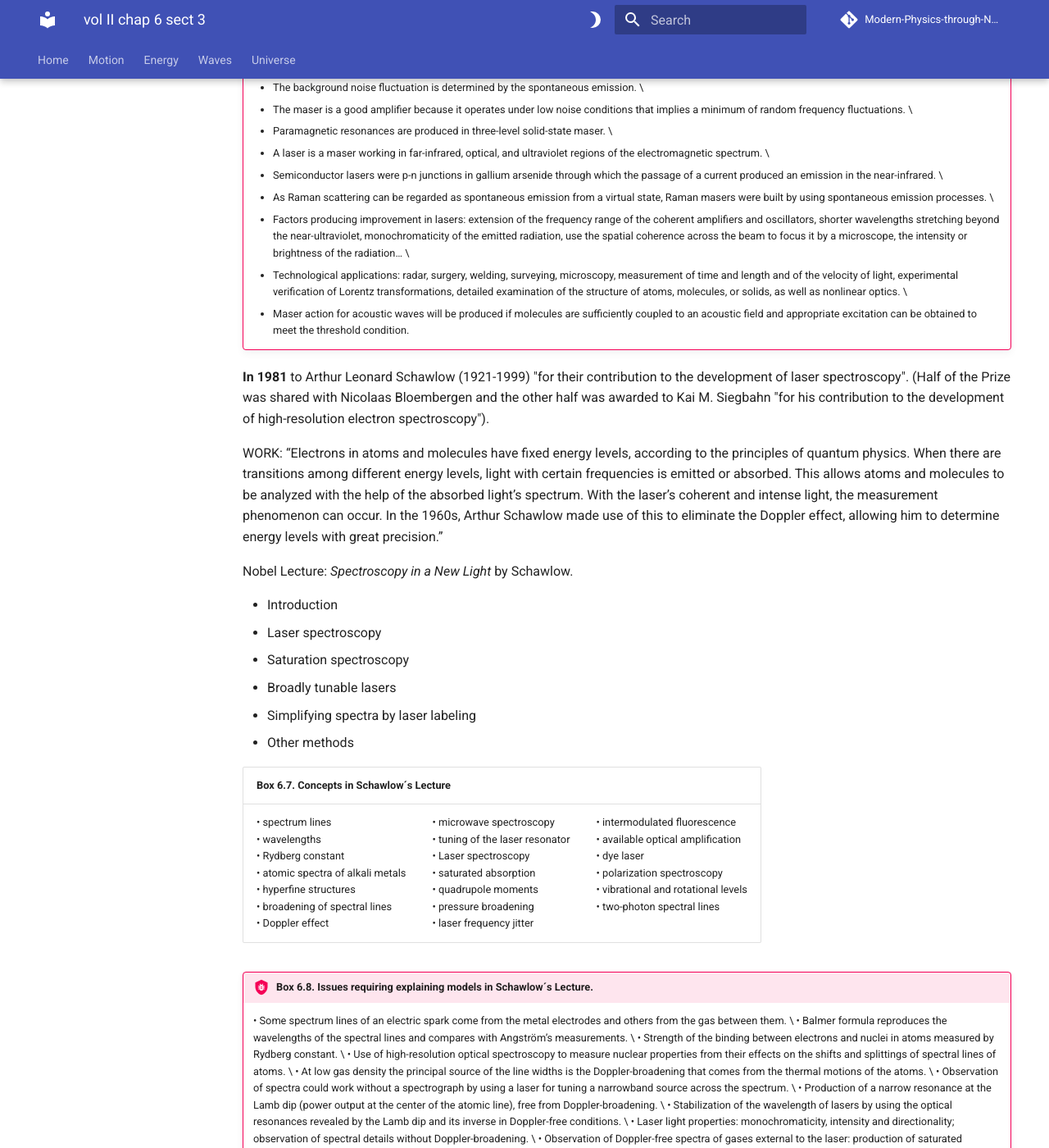
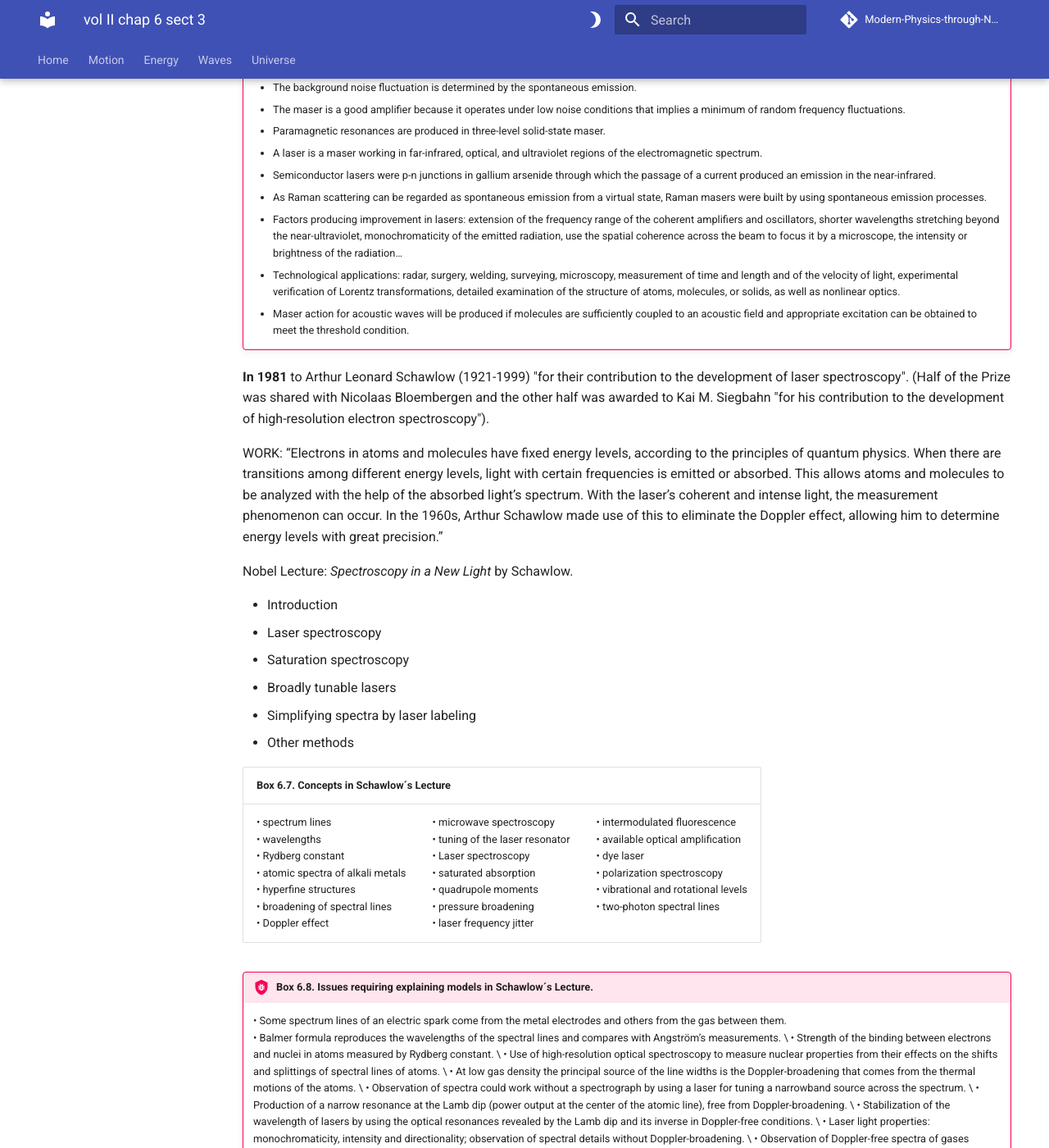
Before and after one commit to modphysnobel/modphysnobel.github.io, an MkDocs documentation site: the page built from docs/vol-II/vol-II-chap-6-sect-3.md, in a window 1280 px wide and 1400 px high, scrolled down 4629 px. Shown: the whole window at 82% size. Built offline with MkDocs 1.6.1 and Material for MkDocs 9.7.7, drawn with Linux system fonts in a browser that asks for light colours; some web fonts are replaced; comment, search, counter and statistics services are not loaded; some of the changed text lies outside the part shown.

Commit message:
Update vol-II-chap-6-sect-3.md

```diff
--- a/docs/vol-II/vol-II-chap-6-sect-3.md
+++ b/docs/vol-II/vol-II-chap-6-sect-3.md
@@ -245,23 +245,23 @@ Nobel Lecture: *Production of Coherent Radiation by Atoms and Molecules* by Town
 
 !!! bug "Box 6.6. Issues requiring explaining models in Townes´ Lecture."
 
-	- The Planck’s black-body radiation law for hot objects indicates that radio waves emissions from hot sources will be of very weak intensity and require very high temperatures. \
-	- According to Maxwell’s electromagnetic theory, radio waves and light are governed by identical equations. Therefore, in principle it would be possible to build oscillators and amplifiers by applying radio electronics as in optics. \
-	- Coherent microwave oscillators is a high-resolution technique used in microwave spectroscopy for studying interactions between microwaves and molecules. \
-	- Interaction between electromagnetic waves and matter at any temperature cannot produce amplification without violating the second law of thermodynamics. \
-	- Einstein´s constants are required for describing absorption and spontaneous and stimulated emissions in the interaction of electromagnetic energy with confined molecules. \
+	- The Planck’s black-body radiation law for hot objects indicates that radio waves emissions from hot sources will be of very weak intensity and require very high temperatures.
+	- According to Maxwell’s electromagnetic theory, radio waves and light are governed by identical equations. Therefore, in principle it would be possible to build oscillators and amplifiers by applying radio electronics as in optics.
+	- Coherent microwave oscillators is a high-resolution technique used in microwave spectroscopy for studying interactions between microwaves and molecules.
+	- Interaction between electromagnetic waves and matter at any temperature cannot produce amplification without violating the second law of thermodynamics.
+	- Einstein´s constants are required for describing absorption and spontaneous and stimulated emissions in the interaction of electromagnetic energy with confined molecules.
 	- Production of very short waves coherent oscillators by generating molecular or atomic resonances with positive feedback.
-	- Resonance inside a microwave cavity between an external electric field’s frequency and the frequency corresponding to a transition from one excited molecular state to one of lesser quantized energy. \
-	- The uncertainty principle indicates that it is impossible to make precise and simultaneous determinations of the electric and magnetic fields of a propagating electromagnetic wave. \
-	- During amplification the phase and total energy of an input wave present uncertainties or fluctuations in intensity: $(∆n)(∆φ) ≥ ½$, where $∆n$  is the uncertainty in the number of photons and $∆φ$ is the uncertainty in phase. \
-	- The background noise fluctuation is determined by the spontaneous emission. \
-	- The maser is a good amplifier because it operates under low noise conditions that implies a minimum of random frequency fluctuations. \
-	- Paramagnetic resonances are produced in three-level solid-state maser. \
-	- A laser is a maser working in far-infrared, optical, and ultraviolet regions of the electromagnetic spectrum. \
-	- Semiconductor lasers were p-n junctions in gallium arsenide through which the passage of a current produced an emission in the near-infrared. \
-	- As Raman scattering can be regarded as spontaneous emission from a virtual state, Raman masers were built by using spontaneous emission processes. \
-	- Factors producing improvement in lasers: extension of the frequency range of the coherent amplifiers and oscillators, shorter wavelengths stretching beyond the near-ultraviolet, monochromaticity of the emitted radiation, use the spatial coherence across the beam to focus it by a microscope, the intensity or brightness of the radiation… \
-	- Technological applications: radar, surgery, welding, surveying, microscopy, measurement of time and length and of the velocity of light, experimental verification of Lorentz transformations, detailed examination of the structure of atoms, molecules, or solids, as well as nonlinear optics. \
+	- Resonance inside a microwave cavity between an external electric field’s frequency and the frequency corresponding to a transition from one excited molecular state to one of lesser quantized energy.
+	- The uncertainty principle indicates that it is impossible to make precise and simultaneous determinations of the electric and magnetic fields of a propagating electromagnetic wave.
+	- During amplification the phase and total energy of an input wave present uncertainties or fluctuations in intensity: $(∆n)(∆φ) ≥ ½$, where $∆n$  is the uncertainty in the number of photons and $∆φ$ is the uncertainty in phase.
+	- The background noise fluctuation is determined by the spontaneous emission.
+	- The maser is a good amplifier because it operates under low noise conditions that implies a minimum of random frequency fluctuations.
+	- Paramagnetic resonances are produced in three-level solid-state maser.
+	- A laser is a maser working in far-infrared, optical, and ultraviolet regions of the electromagnetic spectrum.
+	- Semiconductor lasers were p-n junctions in gallium arsenide through which the passage of a current produced an emission in the near-infrared.
+	- As Raman scattering can be regarded as spontaneous emission from a virtual state, Raman masers were built by using spontaneous emission processes.
+	- Factors producing improvement in lasers: extension of the frequency range of the coherent amplifiers and oscillators, shorter wavelengths stretching beyond the near-ultraviolet, monochromaticity of the emitted radiation, use the spatial coherence across the beam to focus it by a microscope, the intensity or brightness of the radiation…
+	- Technological applications: radar, surgery, welding, surveying, microscopy, measurement of time and length and of the velocity of light, experimental verification of Lorentz transformations, detailed examination of the structure of atoms, molecules, or solids, as well as nonlinear optics.
 	- Maser action for acoustic waves will be produced if molecules are sufficiently coupled to an acoustic field and appropriate excitation can be obtained to meet the threshold condition.
 
 **In 1981** to Arthur Leonard Schawlow (1921-1999) "for their contribution to the development of laser spectroscopy". (Half of the Prize was shared with Nicolaas Bloembergen and the other half was awarded to Kai M. Siegbahn "for his contribution to the development of high-resolution electron spectroscopy").
@@ -317,7 +317,7 @@ Nobel Lecture: *Spectroscopy in a New Light* by Schawlow.
 
 !!!bug "Box 6.8. Issues requiring explaining models in Schawlow´s Lecture."
 
-	•	Some spectrum lines of an electric spark come from the metal electrodes and others from the gas between them. \
+	•	Some spectrum lines of an electric spark come from the metal electrodes and others from the gas between them. <br>
 	•	Balmer formula reproduces the wavelengths of the spectral lines and compares with Angström’s measurements. \
 	•	Strength of the binding between electrons and nuclei in atoms measured by Rydberg constant. \
 	•	Use of high-resolution optical spectroscopy to measure nuclear properties from their effects on the shifts and splittings of spectral lines of atoms. \
```
